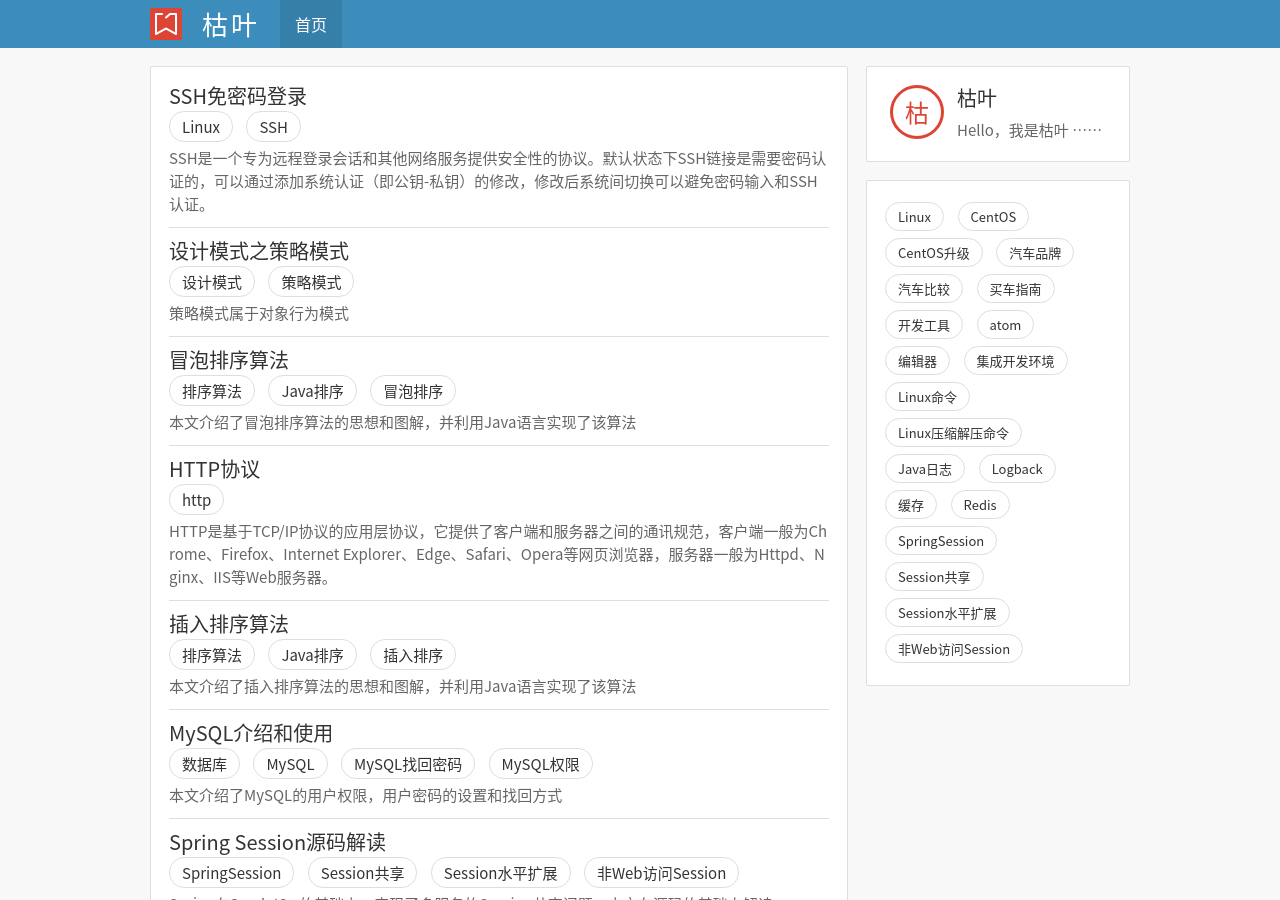
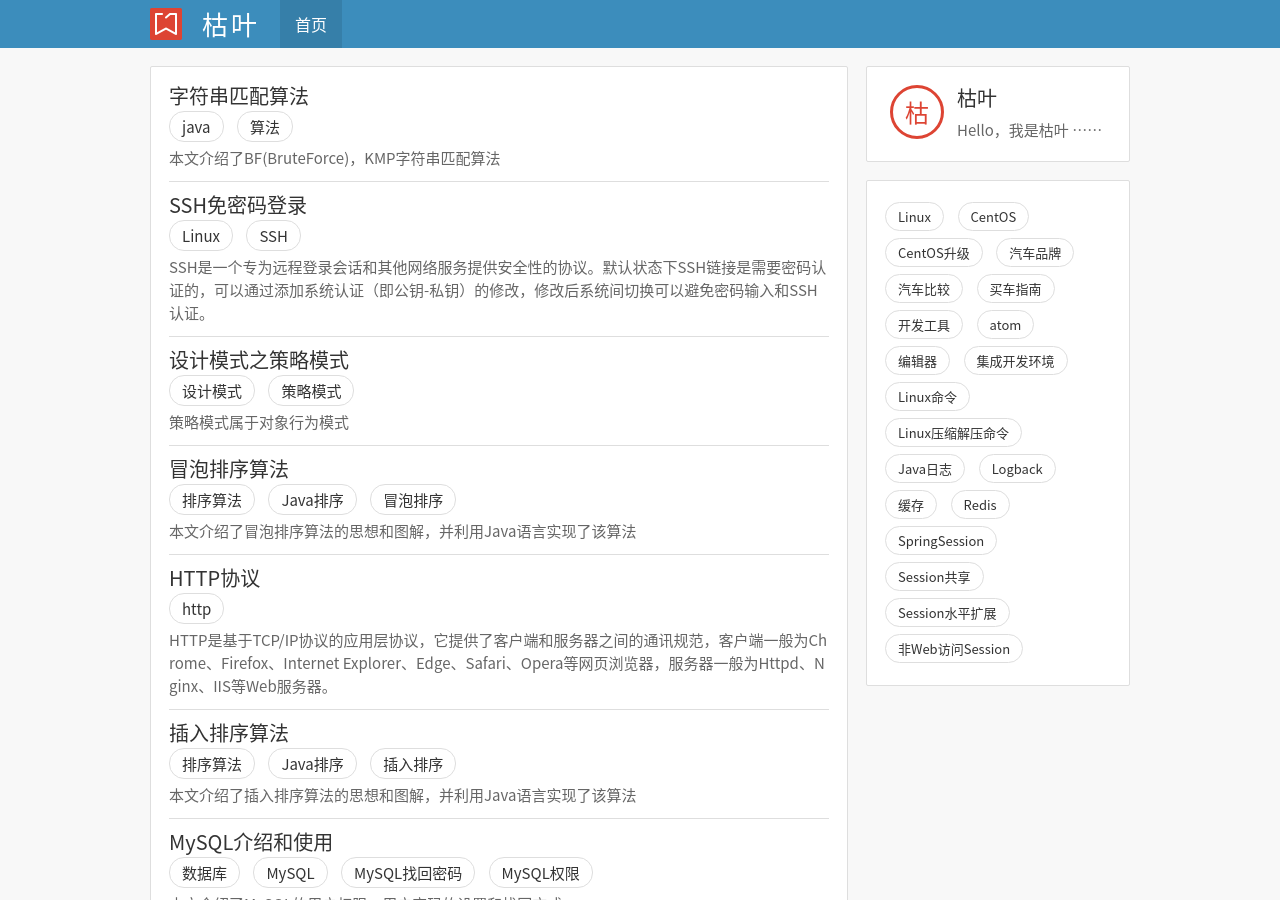
Before and after one commit to kuyer/kuyer.github.com, a Jekyll site: the page built from index.html, in a window 1280 px wide and 900 px high. Built offline with Jekyll 4.4.1, drawn with Linux system fonts in a browser that asks for light colours; the list of posts is cut into pages by our own code; some of the changed lines change nothing that is shown.

Commit message:
增加字符串匹配算法

````diff
--- a/_posts/java/2017-02-04-java-sort-insert.md
+++ b/_posts/java/2017-02-04-java-sort-insert.md
@@ -2,7 +2,7 @@
 layout: detail
 permalink: /java/sort/insert
 title: 插入排序算法
-category: data
+category: java
 cover: /images/java/sort/insert.jpg
 tags: [排序算法,Java排序,插入排序]
 description: 本文介绍了插入排序算法的思想和图解，并利用Java语言实现了该算法
--- a/_posts/java/2017-02-07-java-sort-bubble.md
+++ b/_posts/java/2017-02-07-java-sort-bubble.md
@@ -2,7 +2,7 @@
 layout: detail
 permalink: /java/sort/bubble
 title: 冒泡排序算法
-category: data
+category: java
 cover: /images/java/sort/bubble.jpg
 tags: [排序算法,Java排序,冒泡排序]
 description: 本文介绍了冒泡排序算法的思想和图解，并利用Java语言实现了该算法
--- /dev/null
+++ b/_posts/java/2017-02-14-java-sort-string.md
@@ -0,0 +1,45 @@
+---
+layout: detail
+permalink: /java/sort/string
+title: 字符串匹配算法
+category: data
+cover: /images/java/sort/string.jpg
+tags: [java,算法]
+description: 本文介绍了BF(BruteForce)，KMP字符串匹配算法
+published: true
+---
+
+# 字符串匹配算法
+
+## BF算法
+
+### 算法思想
+
+BF算法的思想就是从主串S的第一个字符开始和模式T的第一个字符进行比较，若相等，则继续比较两者的后续字符；若不相等，则从主串S的第二个字符开始和模式T的第一个字符进行比较，重复上述过程，若T中的字符全部比较完毕，则说明本趟匹配成功；若S中的字符全部比较完毕，则匹配失败。这个算法称为朴素的模式匹配算法，简称BF算法
+
+### 时间复杂度
+
+该算法最坏情况下要进行M*(N-M+1)次比较，时间复杂度为O(M*N)。
+
+### Java实现
+
+```java
+String s = "yorhellomynameisrrhowareyouwhatisyornameyou";
+String t = "your";
+boolean flag = false;
+int index = 0;
+int len = s.length();
+for(int i=0; i<len; i++) {
+	char c = s.charAt(i);
+	if(c == t.charAt(index)) {
+		index++;
+		if(index == t.length()) {
+			flag = true;
+			break;
+		}
+	} else {
+		index = 0;
+	}
+}
+System.out.println("result: "+flag);
+```
````
